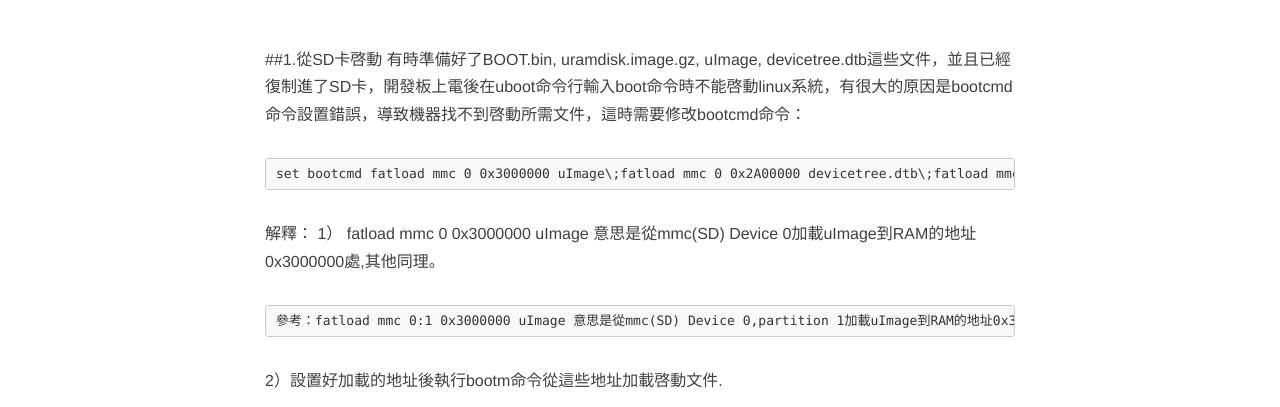
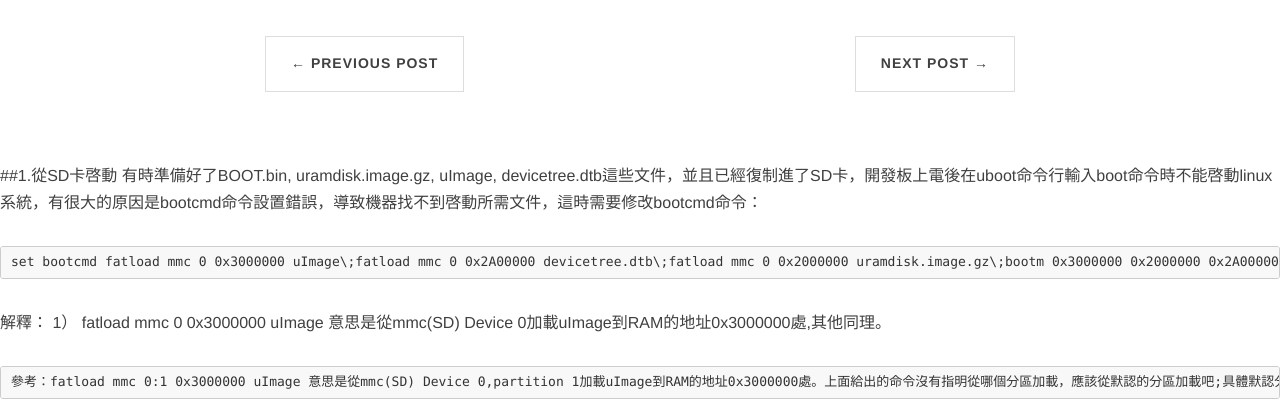
Before and after one commit to huangwenshan1999/huangwenshan1999.github.io, a Jekyll site: the page built from _posts/2018-04-19-ZYBO開發板之兩種啓動方式.md, in a window 1280 px wide and 900 px high, cut to the strip 493-900 px from the top of the window. Built offline with Jekyll 4.4.1, drawn with Linux system fonts in a browser that asks for light colours; nearby versions of some CDN libraries; comment, search, counter and statistics services are not loaded; some of the changed text lies outside the part shown.

Commit message:
modified:   _layouts/post.html

```diff
--- a/_layouts/post.html
+++ b/_layouts/post.html
@@ -35,8 +35,7 @@ layout: default
         <div class="row">
             <div class="col-lg-8 col-lg-offset-2 col-md-10 col-md-offset-1 post-container">
 
-		  {{ content }}
-		{% include disqus.html %}
+
 
                 <ul class="pager">
                     {% if page.previous.url %}
@@ -54,3 +53,5 @@ layout: default
         </div>
     </div>
 </article>
+	  {{ content }}
+	{% include disqus.html %}
```
